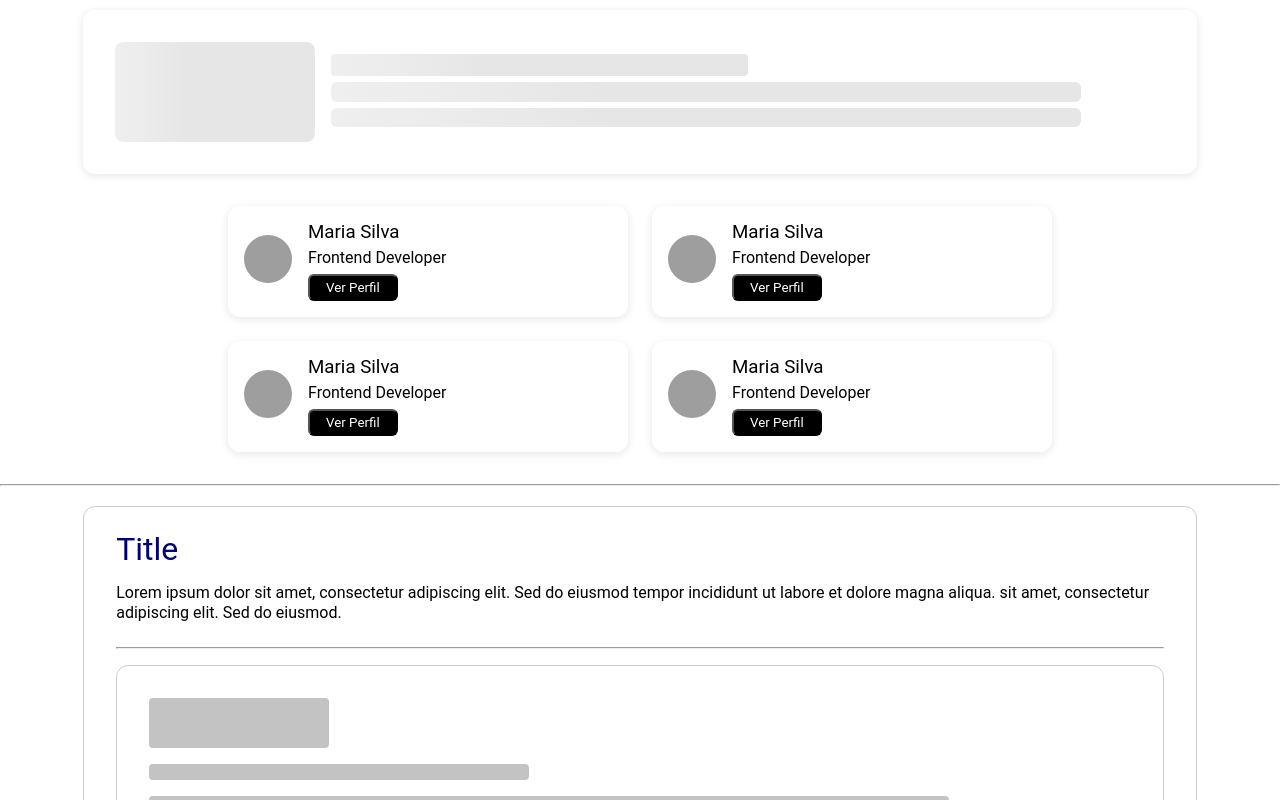
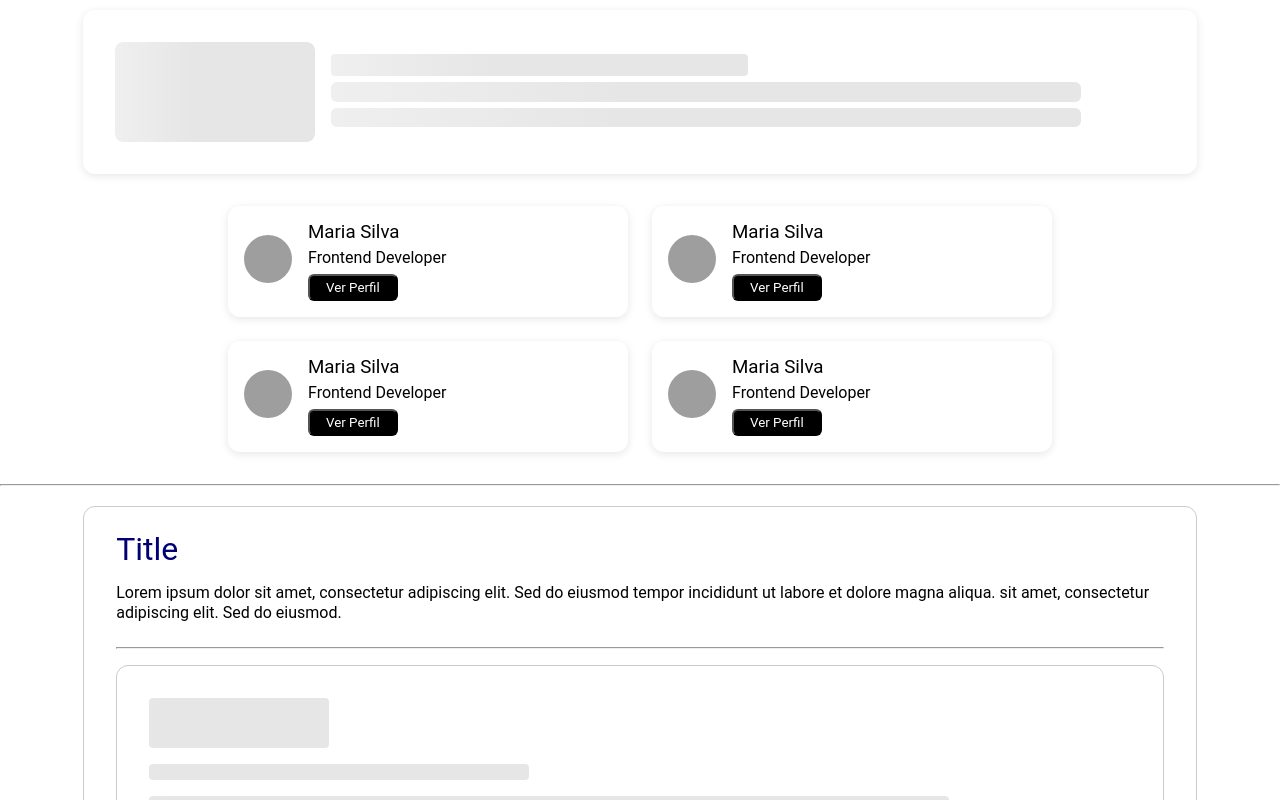
Before and after one commit to cidaluna/angular-skeleton, an Angular app: page / in a window 1280 px wide. Both pictures are taken after a click on the button "Incluir". Shown: the top 800 px of the page. Built offline with nearby package versions, Linux system fonts and the light colour scheme; grey boxes are pictures that could not be loaded.

Commit message:
refactor: improve skeleton two

```diff
--- a/src/app/shared/skeleton-two/skeleton-two.component.html
+++ b/src/app/shared/skeleton-two/skeleton-two.component.html
@@ -1,6 +1,6 @@
 <div class="skeleton-two"
     [ngClass]="type"
     [ngStyle]="{
-    width: widthSafe,
-    height: heightSafe
+    width: sanitizedWidth,
+    height: sanitizedHeight
   }"></div>
--- a/src/app/shared/skeleton-two/skeleton-two.component.scss
+++ b/src/app/shared/skeleton-two/skeleton-two.component.scss
@@ -1,12 +1,15 @@
 
 
 .skeleton-two {
-  background: #bebebe;
+  display: block;
+  box-sizing: border-box;
+  overflow: hidden;
+  background: linear-gradient(90deg, #e6e6e6 25%, #f2f2f2 50%, #e6e6e6 75%);
+  background-size: 200% 100%;
   border-radius: 4px;
   margin-bottom: 8px;
   max-width: 100%;
-  box-sizing: border-box;
-  animation: pulse 1.5s ease-in-out infinite;
+  animation: pulse 1.5s infinite linear;
 
   &.rectangle {
     height: 12px;
@@ -26,7 +29,6 @@
 }
 
 @keyframes pulse {
-  0%   { opacity: 1; }
-  50%  { opacity: 0.4; }
-  100% { opacity: 1; }
+  0%   { background-position: -200% 0; }
+  100% { background-position: 200% 0; }
 }
--- a/src/app/shared/skeleton-two/skeleton-two.component.ts
+++ b/src/app/shared/skeleton-two/skeleton-two.component.ts
@@ -22,11 +22,11 @@ export class SkeletonTwoComponent {
     this._height = this.validateSize(value);
   }
 
-  get widthSafe() {
+  get sanitizedWidth() {
     return this._width;
   }
 
-  get heightSafe() {
+  get sanitizedHeight() {
     return this._height;
   }
 
```
